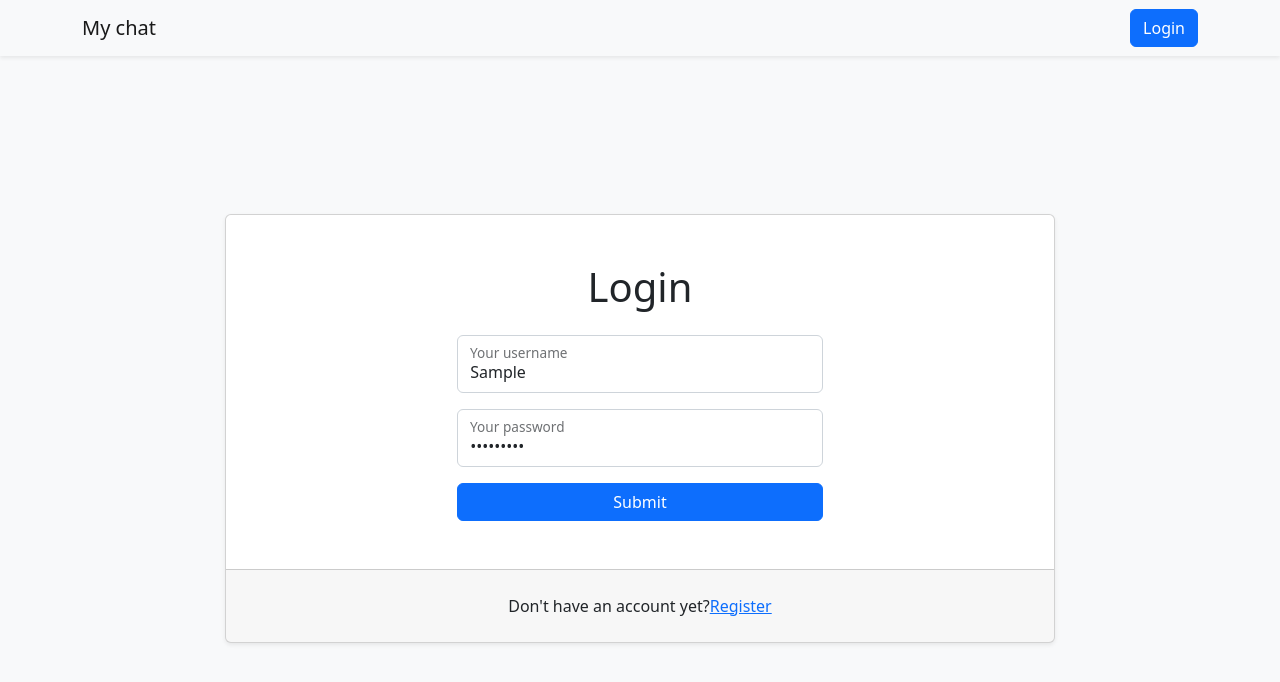
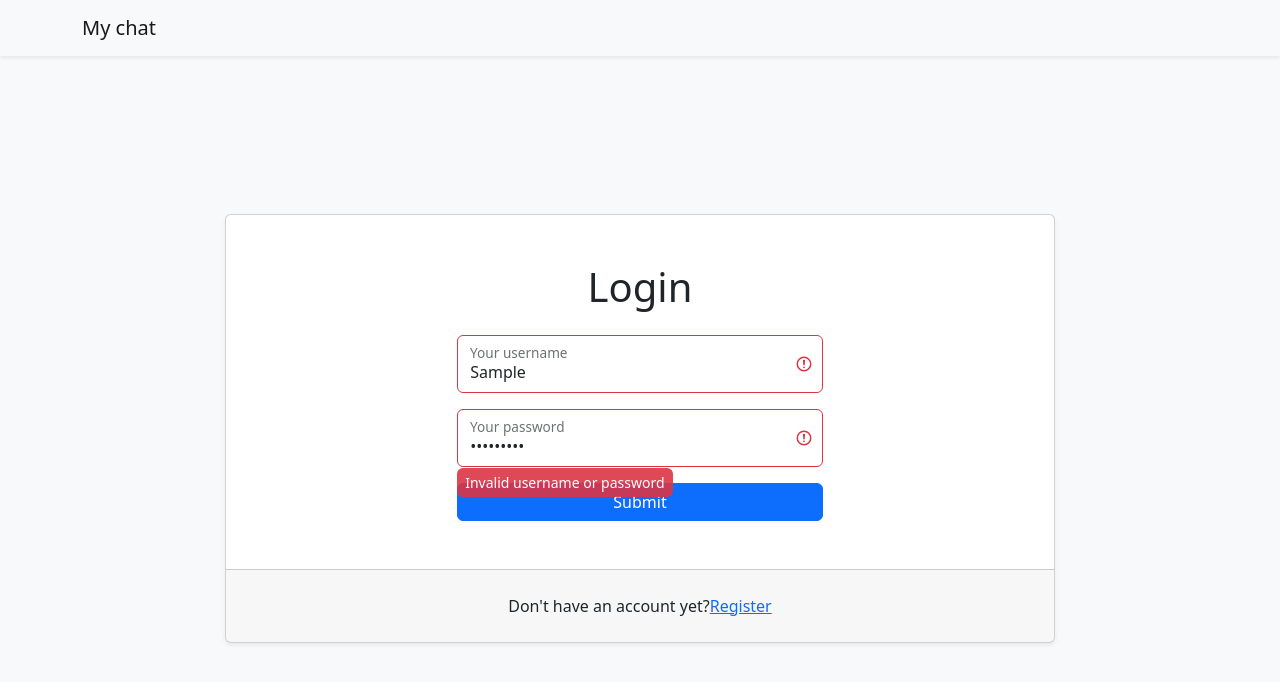
Before and after one commit to userao/Messenger, a React (Create React App) app in the folder frontend/: page /login in a window 1280 px wide. Both pictures are taken after typing "Sample", "Sample123" into the empty fields and a click on the button "Submit". Shown: the top 682 px of the page. Built offline with nearby package versions, Linux system fonts and the light colour scheme; no server answers.

Commit message:
added authorization

```diff
--- a/frontend/package.json
+++ b/frontend/package.json
@@ -1,6 +1,7 @@
 {
   "name": "frontend",
   "version": "0.1.0",
+  "proxy": "http://localhost:5001",
   "private": true,
   "dependencies": {
     "@reduxjs/toolkit": "^1.8.5",
--- a/frontend/src/components/App.js
+++ b/frontend/src/components/App.js
@@ -1,9 +1,11 @@
-import React from 'react';
+import React, { useState } from 'react';
 import {
   BrowserRouter as Router,
   Routes,
   Route,
   Link,
+  Navigate,
+  useLocation,
 } from 'react-router-dom';
 import {
   Container,
@@ -11,33 +13,84 @@ import {
   Navbar,
   Button,
 } from 'react-bootstrap';
-import Home from './Home.jsx';
+import Chat from './Chat.jsx';
 import LoginForm from './Login.jsx';
 import SignupForm from './Signup.jsx'
 import NotFound from './NotFound.jsx';
+import AuthContext from '../context/AuthContext.js';
+import useAuth from '../hooks/useAuth.js';
 
-const routes = ['/', '/login'];
+const AuthProvider = ({children}) => {
+  const [loggedIn, setLoggedIn] = useState(false);
+
+  const logIn = () => setLoggedIn(true);
+  const logOut = () => {
+    localStorage.removeItem('userId');
+    setLoggedIn(false);
+  };
+
+  return (
+    <AuthContext.Provider value={{ loggedIn, logIn, logOut }}>
+      {children}
+    </AuthContext.Provider>
+  );
+};
+
+const ChatRoute = ({ children }) => {
+  const auth = useAuth();
+  const location = useLocation();
+
+  return (
+    auth.loggedIn ? children : <Navigate to="/login" state={{ from: location }} />
+  );
+};
+
+const AuthButton = () => {
+  const auth = useAuth();
+  const location = useLocation();
+
+  const buttonTypes = {
+    true: () =>  <Button onClick={auth.logOut}>Log out</Button>,
+    false: () => {
+      if (location.pathname === '/login') return null;
+      return <Button href="/login" state={{ from: location }}>Log in</Button>;
+    },
+  }
+  const buttonElement = buttonTypes[auth.loggedIn]();
+
+  return buttonElement;
+};
 
 const App = () => (
+  <AuthProvider>
     <div className="h-100" id="chat">
       <div className="d-flex flex-column h-100">
         <Router>
           <Navbar className="shadow-sm" bg="light" expand="lg">
             <Container>
               <Navbar.Brand href="/">My chat</Navbar.Brand>
-            <Button href="/login" variant="primary">Login</Button>
+              <AuthButton />
             </Container>
           </Navbar>
 
           <Routes>
             <Route exact path="/login" element={<LoginForm />} />
             <Route exact path="/signup" element={<SignupForm />} />
-          <Route exact path="/" element={<Home />} />
+            <Route
+              exact
+              path="/"
+              element={(
+                <ChatRoute>
+                  <Chat />
+                </ChatRoute>
+              )}
+            />
             <Route path="*" element={<NotFound />} />
           </Routes>
         </Router>
       </div>
     </div>
+  </AuthProvider>
 );
 
 export default App;
--- a/frontend/src/components/Login.jsx
+++ b/frontend/src/components/Login.jsx
@@ -1,13 +1,40 @@
-import React from 'react';
+import { React, useRef, useEffect, useState } from 'react';
+import { useLocation, useNavigate } from 'react-router-dom';
 import Form from 'react-bootstrap/Form';
 import FloatingLabel from 'react-bootstrap/FloatingLabel';
 import Button from 'react-bootstrap/Button';
 import * as yup from 'yup';
 import { useFormik } from 'formik';
+import axios from 'axios';
+import routes from '../routes.js';
+import cn from 'cn';
+import useAuth from '../hooks/useAuth.js';
 
 const LoginForm = () => {
-  const validate = (values) => {
-    console.log(values);
+  const usernameInput = useRef(null);
+  useEffect(() => usernameInput.current.focus(), []);
+  const [loginState, setLoginState] = useState(null);
+  const context = useAuth();
+  const navigate = useNavigate();
+  const location = useLocation();
+  const redirectPath = location.state ? location.state.from.pathname : '/';
+
+  const handleSubmit = (values) => {
+    const auth = {
+      username: values.username,
+      password: values.password,
+    };
+    setLoginState('requesting');
+    axios.post(routes.loginPath(), auth)
+      .then((response) => {
+        localStorage.setItem('userId', JSON.stringify({ token: response.data.token }));
+        context.logIn();
+        setLoginState('success');
+      })
+      .catch((e) => {
+        setLoginState('error');
+        console.log(e);
+      });
   };
 
   const formik = useFormik({
@@ -15,10 +42,7 @@ const LoginForm = () => {
       username: '',
       password: '',
     },
-    validate,
-    onSubmit: (values) => {
-      console.log(JSON.stringify(values, null, 2));
-    },
+    onSubmit: (values) => handleSubmit(values),
   });
 
   return (
@@ -36,6 +60,7 @@ const LoginForm = () => {
                     htmlFor="username"
                   >
                     <Form.Control
+                      ref={usernameInput}
                       required
                       id="username"
                       name="username"
@@ -43,6 +68,7 @@ const LoginForm = () => {
                       placeholder="Enter username"
                       onChange={formik.handleChange}
                       value={formik.values.username}
+                      className={loginState === 'error' ? 'is-invalid' : null}
                     />
                   </FloatingLabel>
                 </Form.Group>
@@ -61,10 +87,15 @@ const LoginForm = () => {
                       placeholder="Enter password"
                       onChange={formik.handleChange}
                       value={formik.values.password}
+                      className={loginState === 'error' ? 'is-invalid' : null}
                     />
+                    {loginState === 'success' && navigate(redirectPath)}
+                    {loginState === 'error'
+                      ? <div className="invalid-tooltip">Invalid username or password</div>
+                      : null}
                   </FloatingLabel>
                 </Form.Group>
-                <Button className="w-100" variant="primary" type="submit">Submit</Button>
+                <Button className="w-100" disabled={loginState === 'requesting'} variant="primary" type="submit">Submit</Button>
               </Form>
             </div>
             <div className="card-footer p-4">
--- /dev/null
+++ b/frontend/src/context/AuthContext.js
@@ -0,0 +1,5 @@
+import { createContext } from 'react';
+
+const AuthContext = createContext({});
+
+export default AuthContext;
--- /dev/null
+++ b/frontend/src/hooks/useAuth.js
@@ -0,0 +1,7 @@
+import { useContext } from 'react';
+
+import authContext from '../context/AuthContext.js';
+
+const useAuth = () => useContext(authContext);
+
+export default useAuth;
--- /dev/null
+++ b/frontend/src/routes.js
@@ -0,0 +1,6 @@
+const apiPath = '/api/v1';
+
+export default {
+  loginPath: () => [apiPath, 'login'].join('/'),
+  signupPath: () => [apiPath, 'signup'].join('/'),
+};
```
Also changed, not shown: frontend/setupProxy.js (deleted, +0 -11 lines), frontend/src/components/Chat.jsx (renamed from frontend/src/components/Home.jsx), 1 other file (tests, documents, lock files or other folders). Lines whose indentation alone changed are shown as unchanged.
